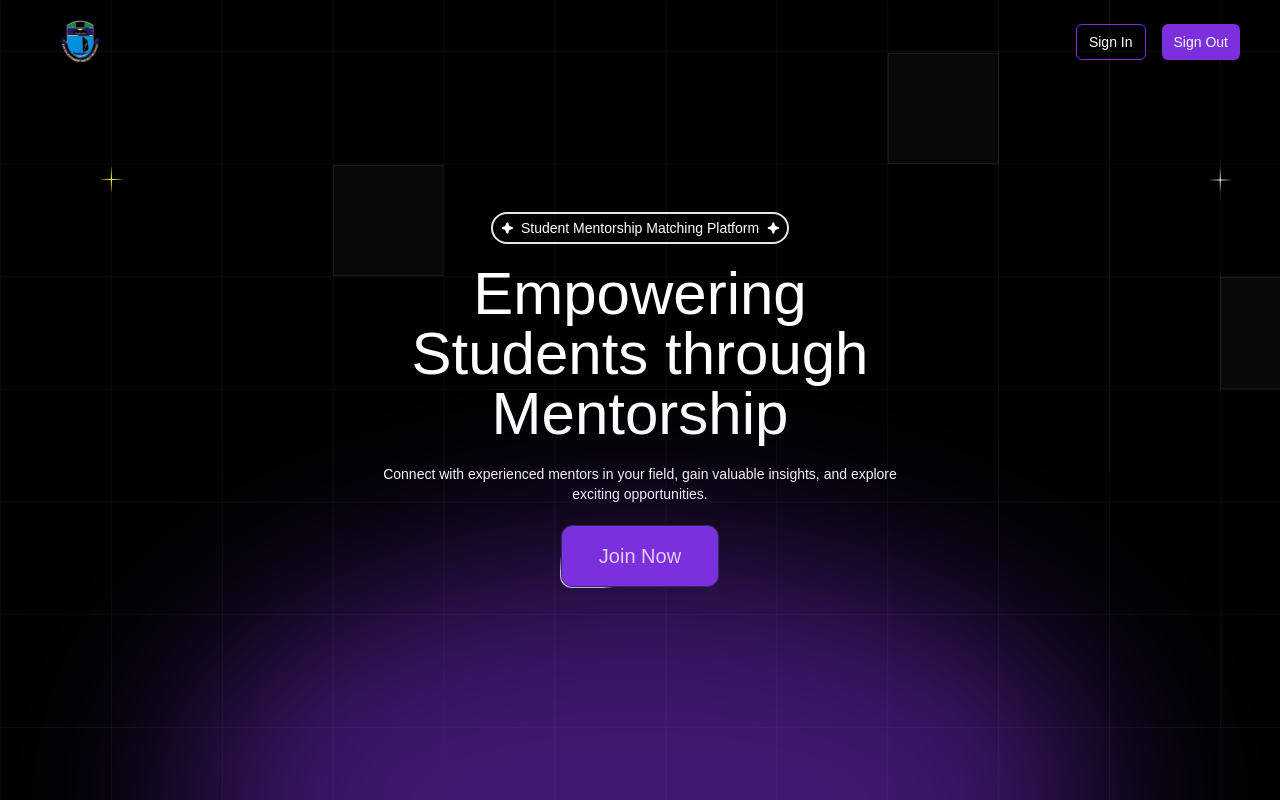
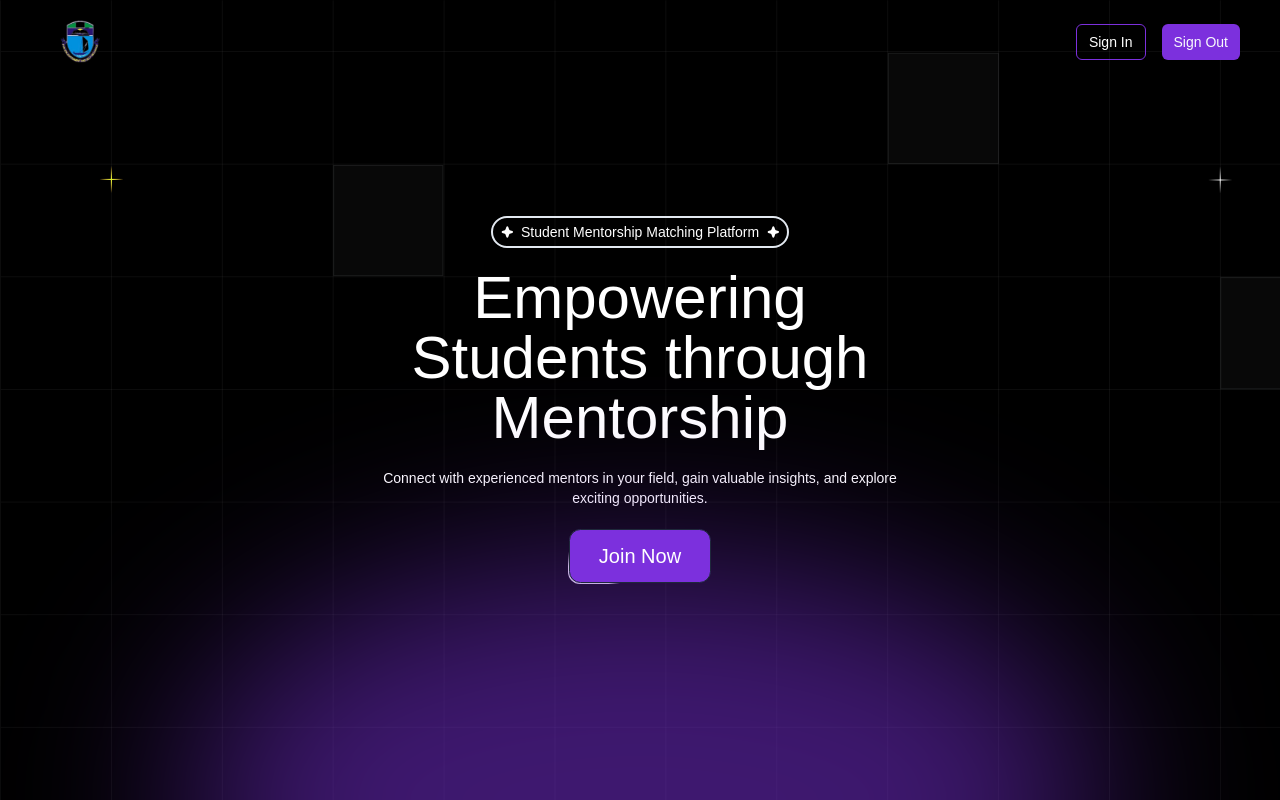
Before and after one commit to lordson-silver/group8, a Next.js app: page / in a window 1280 px wide. Built offline with nearby package versions, Linux system fonts and the light colour scheme.

Commit message:
Fix: moving border

```diff
--- a/app/(root)/page.tsx
+++ b/app/(root)/page.tsx
@@ -20,7 +20,7 @@ export default function Home() {
         <p className="text-white text-sm">Connect with experienced mentors in your field, gain valuable insights, and explore exciting opportunities.</p>
           <Button
             borderRadius=".75rem"
-            className="bg-primary text-md text-white"
+            className="bg-primary text-md text-white z-10 "
           >
             Join Now
           </Button>
--- a/components/ui/moving-border.tsx
+++ b/components/ui/moving-border.tsx
@@ -32,7 +32,7 @@ export function Button({
   return (
     <Component
       className={cn(
-        "bg-transparent relative text-xl h-16 w-40 p-[1px] overflow-hidden ",
+        "bg-transparent relative text-xl h-14 w-36 p-[1px] overflow-hidden ",
         containerClassName
       )}
       style={{
```
